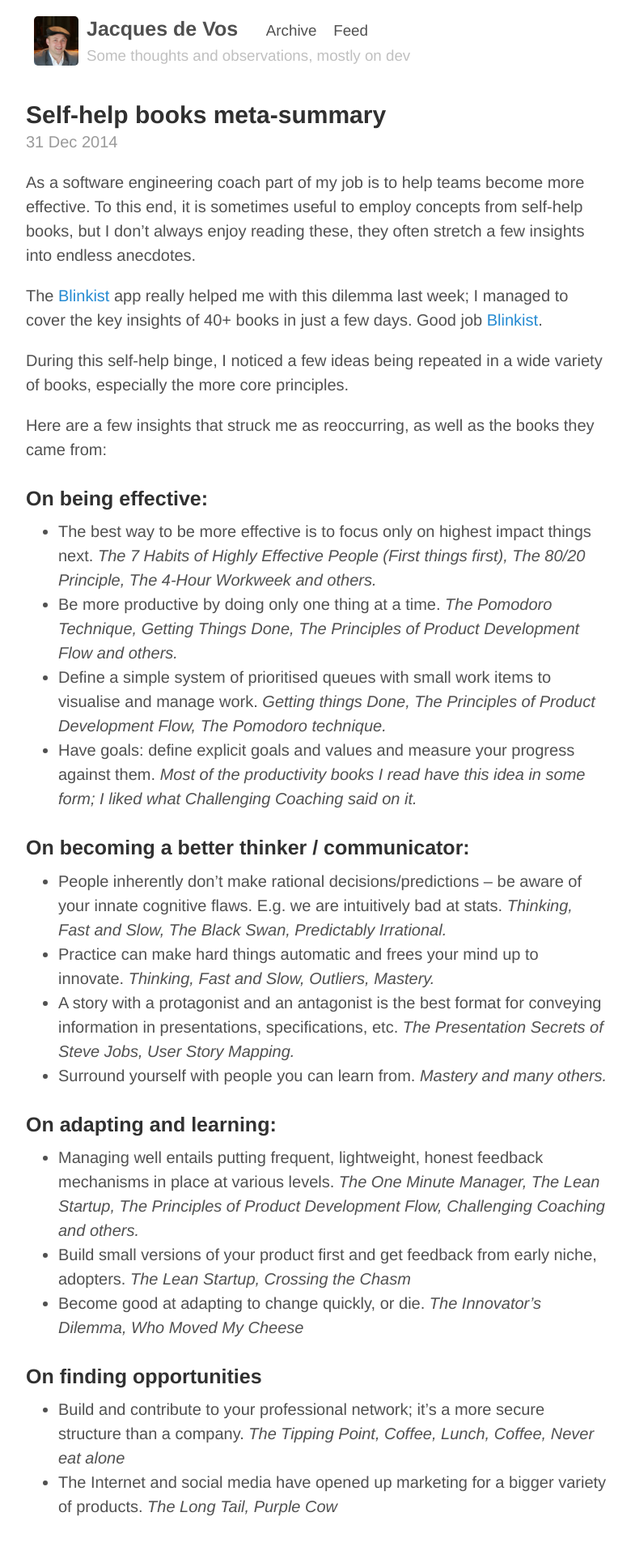
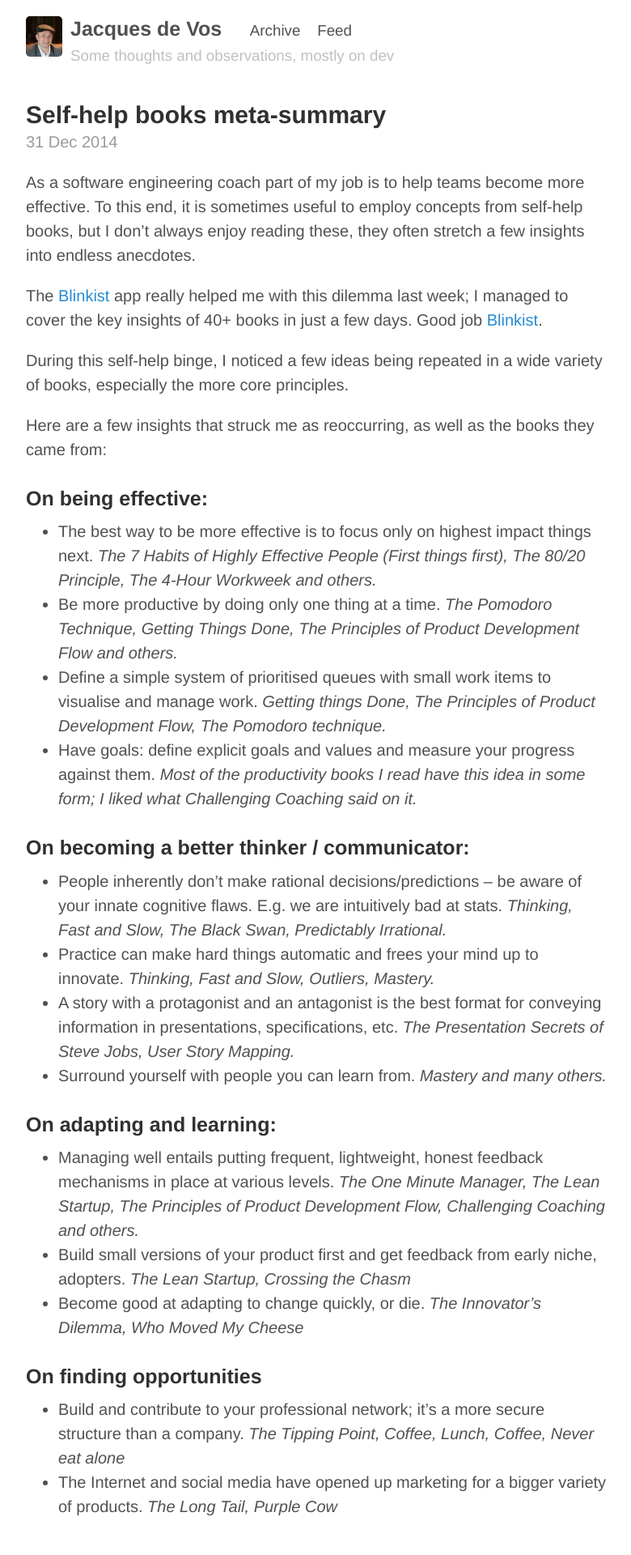
Before and after one commit to jacdevos/jacdevos.github.io.old, a Jekyll site: the page built from index.html, in a window 1280 px wide. Shown: the top 1920 px of the page at 81% size, without its empty margins (248-1028 px from the left). Built offline with Jekyll 4.4.1, drawn with Linux system fonts in a browser that asks for light colours; Markdown is read by kramdown in place of the engine named in the settings; the list of posts is cut into pages by our own code.

Commit message:
fix photo layour

```diff
--- a/_layouts/default.html
+++ b/_layouts/default.html
@@ -8,7 +8,7 @@
     <div class="container content">
       <div class="masthead">
         <h3 class="masthead-title">
-         <img src="{{ site.baseurl }}public/JacquesFace.JPG" width="55" align="left" style="margin: 0px 10px"></img>
+         <img src="{{ site.baseurl }}public/JacquesFace.JPG" width="45" align="left" style="margin: 0px 10px 0px 0px"></img>
          <a href="{{ site.baseurl }}" title="Home">{{ site.title }}</a>
 &nbsp
 {% for page in site.pages_list %}
```
